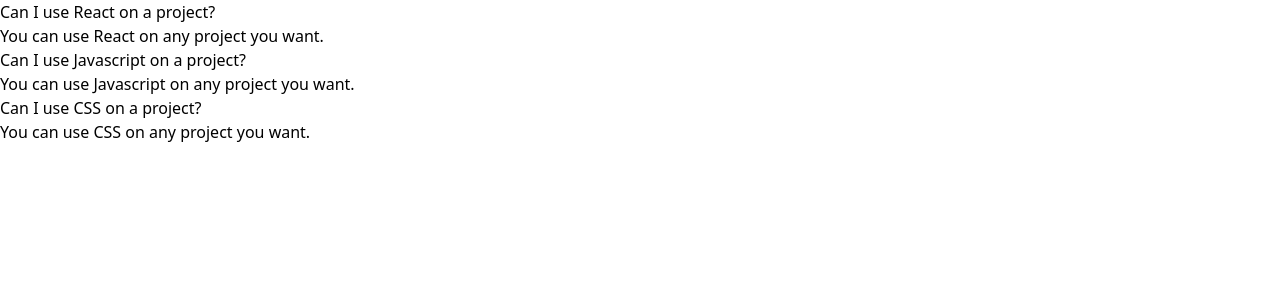
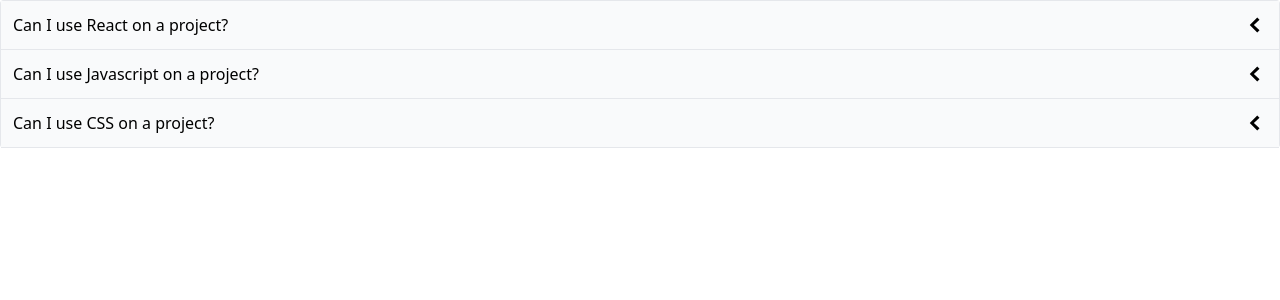
Before and after one commit to rafidaky/comps, a React (Create React App) app: page / in a window 1280 px wide. Shown: the top 300 px of the page. Built offline with nearby package versions, Linux system fonts and the light colour scheme; the HTML template or start-up script is replaced by a standard one.

Commit message:
accordion final

```diff
--- a/src/components/Accordion.js
+++ b/src/components/Accordion.js
@@ -1,13 +1,42 @@
+import { useState } from "react";
+import { GoChevronDown, GoChevronLeft } from "react-icons/go";
+
 function Accordion({ items }) {
-  const renderedItems = items.map((item) => {
+  const [expandedIndex, setExpandedIndex] = useState(-1);
+
+  const handleClick = (nextIndex) => {
+    setExpandedIndex((currentExpandedIndex) => {
+      if (currentExpandedIndex === nextIndex) {
+        return -1;
+      } else {
+        return nextIndex;
+      }
+    });
+  };
+
+  const renderedItems = items.map((item, index) => {
+    const isExpanded = index === expandedIndex;
+
+    const icon = (
+      <span className="text-2xl">
+        {isExpanded ? <GoChevronDown /> : <GoChevronLeft />}
+      </span>
+    );
+
     return (
       <div key={item.id}>
-        <div>{item.label}</div>
-        <div>{item.content}</div>
+        <div
+          className="flex justify-between p-3 bg-gray-50 border-b items-center cursor-pointer"
+          onClick={() => handleClick(index)}
+        >
+          {item.label}
+          {icon}
+        </div>
+        {isExpanded && <div className="border-b p-5">{item.content}</div>}
       </div>
     );
   });
-  return <div>{renderedItems}</div>;
+  return <div className="border-x border-t rounded">{renderedItems}</div>;
 }
 
 export default Accordion;
```
